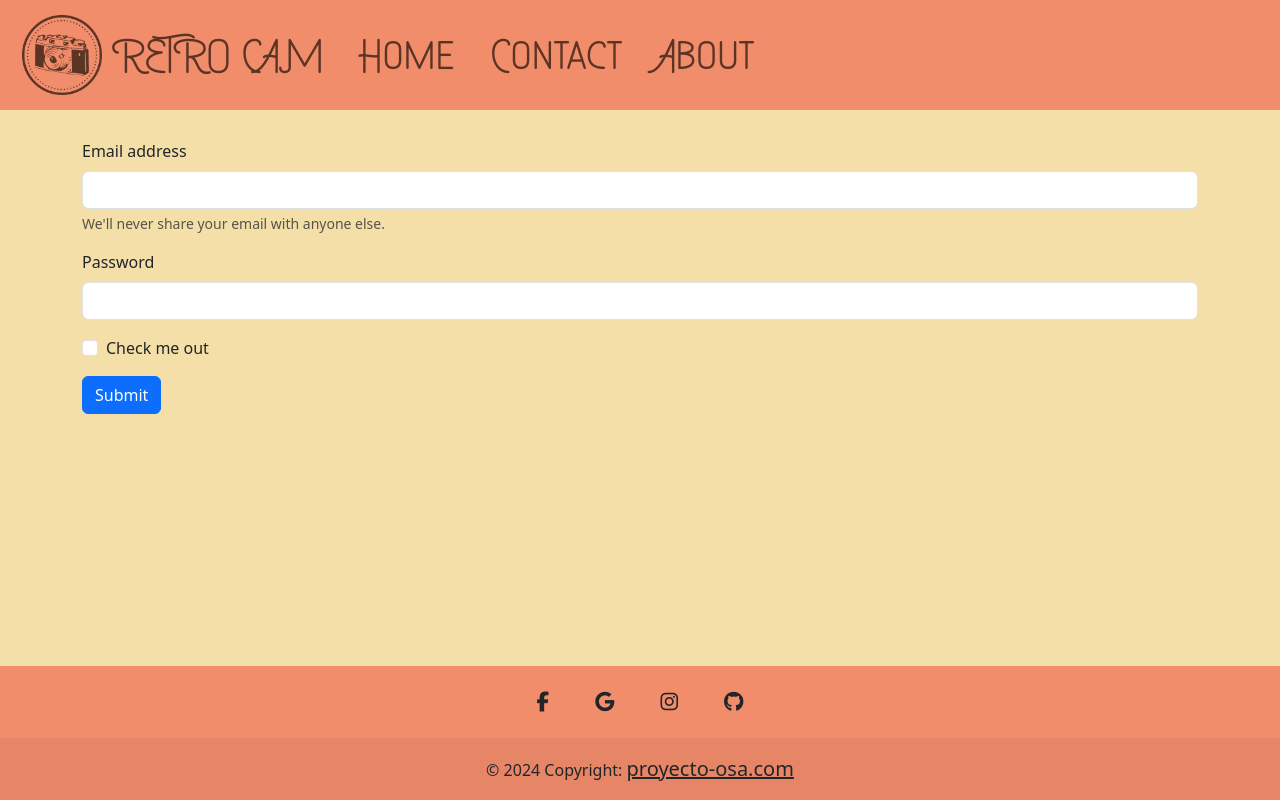
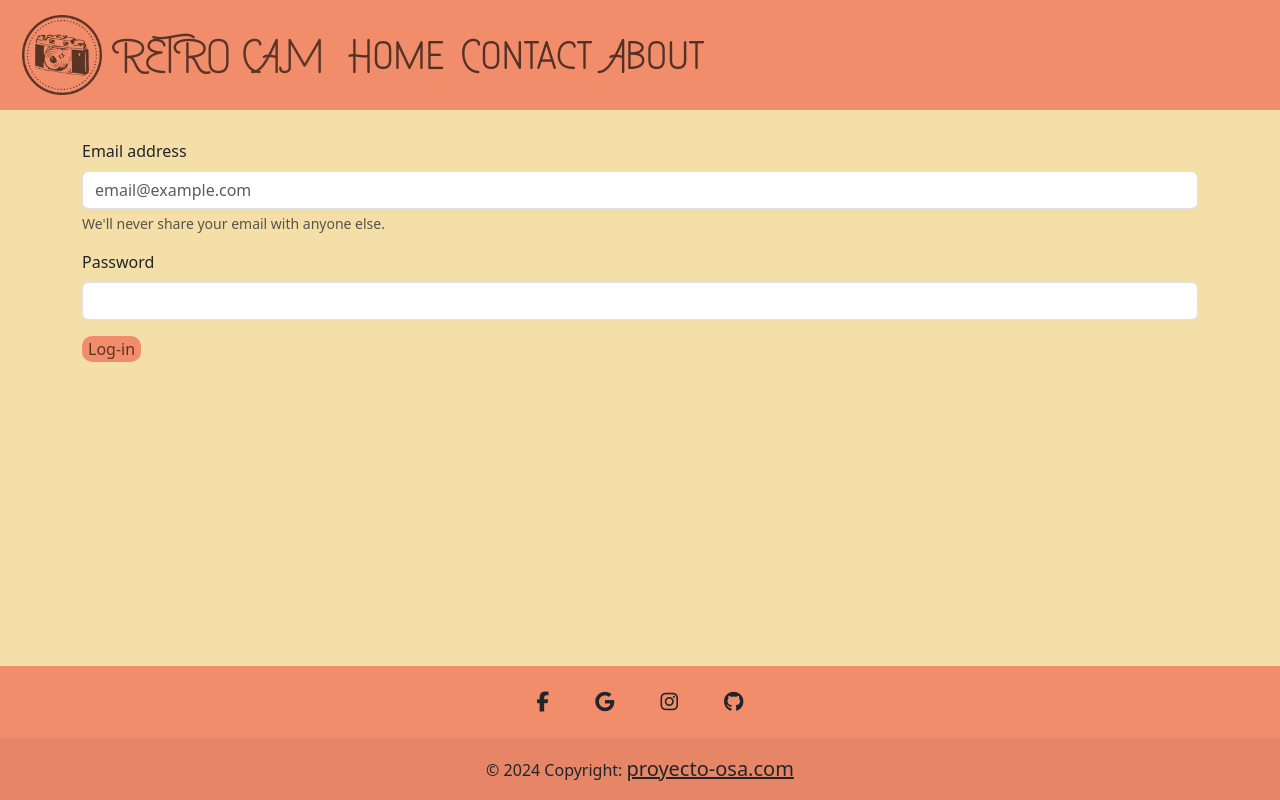
Before and after one commit to Proyecto-OSA/proyecto-osa, a plain HTML site: page index.html in a window 1280 px wide. Drawn offline with nearby package versions, Linux system fonts and the light colour scheme.

Commit message:
se terminó index

```diff
--- a/assets/style/indexcss.css
+++ b/assets/style/indexcss.css
@@ -16,7 +16,7 @@
   src: url(../fonts/WesternRetro.ttf);
 }
 
-a {
+.navbar-brand {
   color: #5c3424 !important;
   font-size: 40px;
 }
@@ -33,13 +33,12 @@ body {
 
 .nav-item {
   transition: all;
-  padding: 10px;
+
 }
 
 .nav-item:hover {
   background-color: #c16446;
-  padding: 10px;
-  width: fit-content;
+  padding: 0 100%;
 }
 
 img {
@@ -58,3 +57,17 @@ img {
 footer{
   background-color: #f28d6c;
 }
+
+.btn{
+  background-color: var(--salmon);
+}
+
+.loginbtn{
+  border-radius: 10px;
+  border-style: none;
+  background-color: var(--salmon);
+  a{
+    color: var(--marron);
+    text-decoration: none;
+  }
+}
--- a/index.html
+++ b/index.html
@@ -1,7 +1,7 @@
 <!doctype html>
 <html lang="en">
   <head>
-    <title>Title</title>
+    <title>Log-in</title>
     <!-- Required meta tags -->
     <meta charset="utf-8" />
     <meta
@@ -49,18 +49,15 @@
       <form class="my-4 container">
         <div class="mb-3">
           <label for="exampleInputEmail1" class="form-label">Email address</label>
-          <input type="email" class="form-control" id="exampleInputEmail1" aria-describedby="emailHelp">
+          <input type="email" class="form-control" id="exampleInputEmail1" aria-describedby="emailHelp" placeholder="email@example.com">
           <div id="emailHelp" class="form-text">We'll never share your email with anyone else.</div>
         </div>
         <div class="mb-3">
           <label for="exampleInputPassword1" class="form-label">Password</label>
           <input type="password" class="form-control" id="exampleInputPassword1">
         </div>
-        <div class="mb-3 form-check">
-          <input type="checkbox" class="form-check-input" id="exampleCheck1">
-          <label class="form-check-label" for="exampleCheck1">Check me out</label>
         </div>
-        <button type="submit" class="btn btn-primary">Submit</button>
+        <button class="loginbtn" type="button"><a class="login" href="plantilla.html">Log-in</a></button>
       </form>
     </main>
     <footer class="text-center">
```
